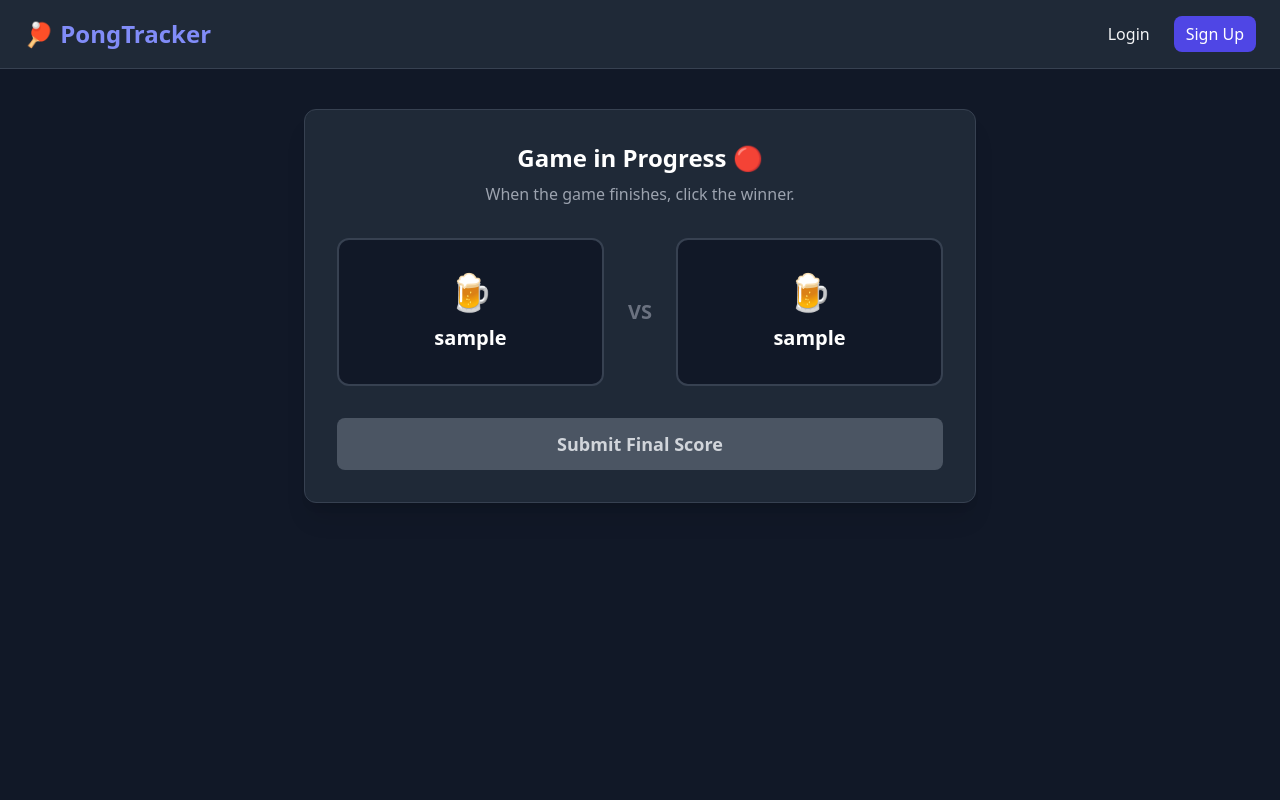
After one commit to Cohen234/WaterPong, a Flask app: template templates/game_active.html in a window 1280 px wide. The commit adds this page. Run offline with Flask 3, Linux system fonts and the light colour scheme; the template is opened without the code that fills it: most values are stand-ins (such as "Sample title", 1, 10 or a date in 2020); some libraries are stand-ins or nearby versions.

Commit message:
First Save

```diff
--- a/app.py
+++ b/app.py
@@ -24,6 +24,10 @@ def get_current_user():
 @app.route("/")
 def index():
     user = get_current_user()
+
+    # Redirect unauthenticated users to the login page
+    if not user:
+        return redirect(url_for("login"))
 
     # Fetch live leaderboard view
     leaderboard_res = supabase.from_("leaderboard").select("*").execute()
@@ -93,48 +97,81 @@ def logout():
     return redirect(url_for("index"))
 
 
-@app.route("/game/log", methods=["GET", "POST"])
-def log_game():
+@app.route("/game/setup", methods=["GET", "POST"])
+def game_setup():
     user = get_current_user()
     if not user:
         return redirect(url_for("login"))
 
     if request.method == "POST":
-        p1_id = user["id"]
+        p1_id = request.form.get("player1_id")
         p2_id = request.form.get("player2_id")
-        score1 = int(request.form.get("score1"))
-        score2 = int(request.form.get("score2"))
-        tournament_id = request.form.get("tournament_id") or None
+
+        if not p1_id or not p2_id:
+            flash("You must select two players!", "warning")
+            return redirect(url_for("game_setup"))
 
         if p1_id == p2_id:
-            flash("You cannot play against yourself!", "warning")
-            return redirect(url_for("log_game"))
+            flash("A player cannot play against themselves!", "warning")
+            return redirect(url_for("game_setup"))
 
-        winner_id = p1_id if score1 > score2 else p2_id
+        # Redirect to the active game screen with both player IDs
+        return redirect(url_for("game_active", p1_id=p1_id, p2_id=p2_id))
 
-        game_data = {
-            "player1_id": p1_id,
-            "player2_id": p2_id,
-            "score1": score1,
-            "score2": score2,
-            "winner_id": winner_id,
-            "tournament_id": tournament_id
-        }
-
-        supabase.from_("games").insert(game_data).execute()
-        flash("Game logged successfully!", "success")
-        return redirect(url_for("index"))
-
-    # Fetch other players for selection dropdown
-    players_res = supabase.from_("profiles").select("*").neq("id", user["id"]).execute()
+    # Fetch ALL players for the dropdowns (no exclusions)
+    players_res = supabase.from_("profiles").select("*").execute()
     players = players_res.data or []
 
-    # Fetch active tournaments
-    tournaments_res = supabase.from_("tournaments").select("*").eq("status", "active").execute()
-    tournaments = tournaments_res.data or []
+    return render_template("game_setup.html", user=user, players=players)
 
-    return render_template("log_game.html", user=user, players=players, tournaments=tournaments)
+@app.route("/game/active/<p1_id>/<p2_id>")
+def game_active(p1_id, p2_id):
+    user = get_current_user()
+    if not user:
+        return redirect(url_for("login"))
 
+    # Fetch usernames to display on the clickable buttons
+    p1 = supabase.from_("profiles").select("*").eq("id", p1_id).single().execute().data
+    p2 = supabase.from_("profiles").select("*").eq("id", p2_id).single().execute().data
+
+    return render_template("game_active.html", user=user, p1=p1, p2=p2)
+
+
+@app.route("/game/submit", methods=["POST"])
+def game_submit():
+    user = get_current_user()
+    if not user:
+        return redirect(url_for("login"))
+
+    p1_id = request.form.get("p1_id")
+    p2_id = request.form.get("p2_id")
+    winner_id = request.form.get("winner_id")
+    cups_won_by = int(request.form.get("cups_won_by", 0))
+
+    if not winner_id:
+        flash("You must select a winner!", "danger")
+        return redirect(url_for("game_active", p1_id=p1_id, p2_id=p2_id))
+
+    # Assuming a standard 10-cup game to calculate database scores
+    if winner_id == p1_id:
+        score1 = 10
+        score2 = max(0, 10 - cups_won_by)
+    else:
+        score2 = 10
+        score1 = max(0, 10 - cups_won_by)
+
+    game_data = {
+        "player1_id": p1_id,
+        "player2_id": p2_id,
+        "score1": score1,
+        "score2": score2,
+        "winner_id": winner_id,
+        "tournament_id": None  # Removed tournament tracking for now
+    }
+
+    supabase.from_("games").insert(game_data).execute()
+    flash("Game logged successfully!", "success")
+    return redirect(url_for("index"))
 
 @app.route("/tournaments", methods=["GET", "POST"])
 def tournaments():
--- a/templates/base.html
+++ b/templates/base.html
@@ -11,10 +11,10 @@
     <nav class="bg-gray-800 border-b border-gray-700 px-6 py-4 flex justify-between items-center">
         <a href="/" class="text-2xl font-bold text-indigo-400 hover:text-indigo-300">🏓 PongTracker</a>
         <div class="flex items-center space-x-6">
-            <a href="/" class="hover:text-indigo-400">Leaderboard</a>
-            <a href="/tournaments" class="hover:text-indigo-400">Tournaments</a>
             {% if user %}
-                <a href="/game/log" class="bg-indigo-600 hover:bg-indigo-500 text-white px-3 py-1.5 rounded-lg font-medium">Log Game</a>
+                <a href="/" class="hover:text-indigo-400">Leaderboard</a>
+                <a href="/tournaments" class="hover:text-indigo-400">Tournaments</a>
+                <a href="/game/setup" class="bg-indigo-600 hover:bg-indigo-500 text-white px-3 py-1.5 rounded-lg font-medium">Log Game</a>
                 <span class="text-gray-400">Hi, <strong class="text-white">{{ user.username }}</strong></span>
                 <a href="/logout" class="text-red-400 hover:text-red-300 text-sm">Logout</a>
             {% else %}
--- /dev/null
+++ b/templates/game_active.html
@@ -0,0 +1,72 @@
+{% extends "base.html" %}
+{% block content %}
+<div class="max-w-2xl mx-auto bg-gray-800 p-8 rounded-xl border border-gray-700 shadow-xl text-center">
+    <h2 class="text-2xl font-bold mb-2 text-white">Game in Progress 🔴</h2>
+    <p class="text-gray-400 mb-8">When the game finishes, click the winner.</p>
+
+    <form action="/game/submit" method="POST" id="gameForm">
+        <!-- Hidden Inputs for Backend -->
+        <input type="hidden" name="p1_id" value="{{ p1.id }}">
+        <input type="hidden" name="p2_id" value="{{ p2.id }}">
+        <input type="hidden" name="winner_id" id="winnerInput" value="">
+
+        <!-- Clickable Player Icons -->
+        <div class="flex flex-col md:flex-row gap-6 justify-center mb-8">
+            <!-- Player 1 Box -->
+            <div id="card-{{ p1.id }}" onclick="selectWinner('{{ p1.id }}')"
+                 class="flex-1 cursor-pointer bg-gray-900 border-2 border-gray-700 rounded-xl p-8 transition-all hover:border-indigo-400">
+                <div class="text-4xl mb-3">🍺</div>
+                <h3 class="text-xl font-bold text-white">{{ p1.username }}</h3>
+            </div>
+
+            <div class="flex items-center justify-center font-bold text-gray-500 text-xl">VS</div>
+
+            <!-- Player 2 Box -->
+            <div id="card-{{ p2.id }}" onclick="selectWinner('{{ p2.id }}')"
+                 class="flex-1 cursor-pointer bg-gray-900 border-2 border-gray-700 rounded-xl p-8 transition-all hover:border-indigo-400">
+                <div class="text-4xl mb-3">🍺</div>
+                <h3 class="text-xl font-bold text-white">{{ p2.username }}</h3>
+            </div>
+        </div>
+
+        <!-- Cups Differential Input (Hidden until winner is picked) -->
+        <div id="cupsSection" class="hidden mb-8 max-w-xs mx-auto">
+            <label class="block text-sm font-medium mb-2 text-indigo-300">How many cups did they win by?</label>
+            <input type="number" min="1" max="10" name="cups_won_by" id="cupsInput" required
+                   class="w-full bg-gray-900 border border-gray-700 rounded-lg p-3 text-center text-xl text-white font-bold">
+        </div>
+
+        <button type="submit" id="submitBtn" disabled
+                class="w-full bg-gray-600 text-gray-300 font-bold py-3 px-4 rounded-lg text-lg cursor-not-allowed transition-all">
+            Submit Final Score
+        </button>
+    </form>
+</div>
+
+<script>
+    function selectWinner(winnerId) {
+        // Update Hidden Input
+        document.getElementById('winnerInput').value = winnerId;
+
+        // Reset both cards visually
+        const p1Id = "{{ p1.id }}";
+        const p2Id = "{{ p2.id }}";
+        document.getElementById('card-' + p1Id).className = "flex-1 cursor-pointer bg-gray-900 border-2 border-gray-700 rounded-xl p-8 transition-all";
+        document.getElementById('card-' + p2Id).className = "flex-1 cursor-pointer bg-gray-900 border-2 border-gray-700 rounded-xl p-8 transition-all";
+
+        // Highlight the selected winner
+        document.getElementById('card-' + winnerId).className = "flex-1 cursor-pointer bg-gray-800 border-4 border-green-500 rounded-xl p-8 transition-all scale-105 shadow-[0_0_15px_rgba(34,197,94,0.4)]";
+
+        // Reveal the "Cups won by" input
+        document.getElementById('cupsSection').classList.remove('hidden');
+
+        // Enable Submit Button
+        const btn = document.getElementById('submitBtn');
+        btn.disabled = false;
+        btn.className = "w-full bg-green-600 hover:bg-green-500 text-white font-bold py-3 px-4 rounded-lg text-lg transition-all shadow-[0_0_10px_rgba(34,197,94,0.3)]";
+
+        // Auto-focus the input
+        document.getElementById('cupsInput').focus();
+    }
+</script>
+{% endblock %}
```
Also changed, not shown: templates/game_setup.html (added, +30 -0 lines), templates/log_game.html (deleted, +0 -45 lines).
